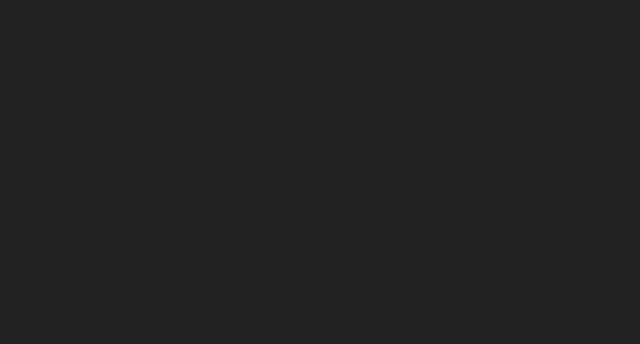
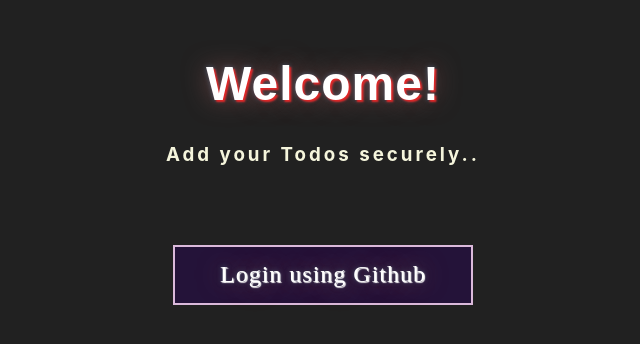
Before and after one commit to Nity-a-priya/todo-frontend, a React (Create React App) app: page /login.html in a window 1280 px wide. Before the commit this address had no page. Shown: the part 194-538 px from the top of the page, without its empty margins (317-957 px from the left). Built offline with nearby package versions, Linux system fonts and the light colour scheme.

Commit message:
add login page

```diff
--- a/src/App.css
+++ b/src/App.css
@@ -1,4 +1,4 @@
-.App {
+/* .App {
   text-align: center;
 }
 
@@ -35,4 +35,4 @@
   to {
     transform: rotate(360deg);
   }
-}
+} */
--- a/src/App.js
+++ b/src/App.js
@@ -7,7 +7,7 @@
   return (
     <BrowserRouter>
       <Routes>
-        <Route path="/login" element={<Login />} />
+        <Route path="/login.html" element={<Login />} />
         <Route path="/" element={<ToDo />} />
       </Routes>
     </BrowserRouter>
--- a/src/components/Delete.jsx
+++ b/src/components/Delete.jsx
@@ -1,6 +1,7 @@
 import { useContext } from "react";
 import ToDoDataContext from "../context/ToDoDataContext";
 import axios from "axios";
+import { getRequest, postReq } from "../helpers/helpers";
 
 const Delete = ({ todo, deleteDisabled }) => {
   const [todoData, setTodoData] = useContext(ToDoDataContext);
@@ -10,8 +11,8 @@
     let body = {
       index: id,
     };
-    const data = await axios.post(method, body);
-    setTodoData(data.data);
+    const data = await postReq(method, body);
+    setTodoData(data);
   };
 
   return (
--- a/src/components/DisplayEachTodo.jsx
+++ b/src/components/DisplayEachTodo.jsx
@@ -3,6 +3,7 @@
 import { useContext, useState } from "react";
 import axios from "axios";
 import ToDoDataContext from "../context/ToDoDataContext";
+import { getRequest, postReq } from "../helpers/helpers";
 
 const DisplayEachTodo = ({
   todo,
@@ -20,8 +21,8 @@
     let body = {
       id: TodoId,
     };
-    const data = await axios.post(method, body);
-    setTodoData(data.data);
+    const data = await postReq(method,body)
+    setTodoData(data);
     let disableID = { [TodoId]: true };
     setDeleteDisability({ ...deleteDisabled, ...disableID });
     setEditDisability({ ...isEditDisabled, ...disableID });
--- a/src/components/Input.jsx
+++ b/src/components/Input.jsx
@@ -3,6 +3,7 @@
 import DataContext from "../context/context";
 import EditContext from "../context/EditContext";
 import ToDoDataContext from "../context/ToDoDataContext";
+import { getRequest, postReq } from "../helpers/helpers";
 
 const Input = ({
   onSubmitData,
@@ -40,14 +41,14 @@
         };
         method = "/edit";
       }
-      const data = await axios.post(method, body);
+      const data = await postReq(method, body);
       setText("");
       setDate("");
       setAddButtonEnability(true);
       setInputDisplay(false);
       setEditStatus({});
       setDeleteDisability({ ...deleteDisabled, [id]: false });
-      setTodoData(data.data);
+      setTodoData(data);
     }
   };
 
--- a/src/components/List.jsx
+++ b/src/components/List.jsx
@@ -58,6 +58,7 @@
   const [calendarTodos, setCalendarTodos] = useState([]);
 
   useEffect(() => {
+    console.log(todoData);
     const datesWiseTodos = getDatesWiseTodos(todoData);
     const sortedDatewiseTodos = sortDates(datesWiseTodos);
     set_no_of_completed(
--- a/src/components/Login.js
+++ b/src/components/Login.js
@@ -1,17 +1,17 @@
 import "../styles/login.css";
 import { Link } from "react-router-dom";
 import { BrowserRouter, Routes, Route } from "react-router-dom";
+import { getRequest } from "../helpers/helpers";
 
 const Login = () => {
   return (
-    <div className="main-div">
-      <h1>Welcome!</h1>
-      <h3>Add your Todos securely..</h3>
-      <button>
-        <Link to="/auth/github" className="a">
+    <div className="main_div">
+      <h1 className="greeting">Welcome!</h1>
+      <h3 className="description">Add your Todos securely..</h3>
+      <button className="login_button">
+        <a href="auth/github" className="a">
           Login using Github
-        </Link>
-        {/* <a href="/auth/github">Login using Github</a> */}
+        </a>
       </button>
     </div>
   );
--- a/src/components/ToDo.js
+++ b/src/components/ToDo.js
@@ -7,13 +7,14 @@
 import "../styles/style.css";
 import Input from "./Input";
 import List from "./List";
+import { getRequest, postReq } from "../helpers/helpers";
 
 const ToDo = () => {
   //   const [data, setData] = useContext(DataContext);
   const [showInput, setInputDisplay] = useState(false);
   const [text, setText] = useState("");
   const [date, setDate] = useState("");
-  const [todoData, setTodoData] = useState(null);
+  const [todoData, setTodoData] = useState([]);
   const [enableAddButton, setAddButtonEnability] = useState(true);
   const [isEdited, setEditStatus] = useState({});
   const [deleteDisabled, setDeleteDisability] = useState({});
@@ -33,9 +34,10 @@
   };
 
   useEffect(() => {
-    const fetchData = () => {
+    const fetchData = async () => {
       try {
-        axios.get("/get").then((response) => setTodoData(response.data));
+        const data = await getRequest("/get");
+        setTodoData(data);
       } catch (error) {
         console.error("Error fetching data:", error);
       }
--- /dev/null
+++ b/src/helpers/helpers.js
@@ -0,0 +1,23 @@
+import axios from "axios";
+
+const getRequest = async (url) => {
+  const response = await axios.get(url);
+  console.log(response.request.responseURL);
+  console.log(response);
+  if (response.request.responseURL !== response.config.url) {
+    window.location.href = response.request.responseURL;
+  } else {
+    return response.data;
+  }
+};
+
+const postReq = async (url, body) => {
+  const response = await axios.post(url, body);
+  if (response.request.responseURL !== response.config.url) {
+    window.location.href = response.request.responseURL;
+  } else {
+    return response.data;
+  }
+};
+
+export { getRequest, postReq };
--- a/src/styles/login.css
+++ b/src/styles/login.css
@@ -1,12 +1,12 @@
-/* body {
+body {
   background-color: #000000e6;
 }
-.main-div {
+.main_div {
   height: 700px;
   text-align: center;
 }
 
-h1 {
+.greeting {
   margin-top: 250px;
   font-size: xxx-large;
   letter-spacing: 1px;
@@ -15,12 +15,12 @@
     0 0 5px rgb(68, 97, 119);
   color: white;
 }
-h3 {
+.description {
   color: beige;
   letter-spacing: 3px;
 }
 
-button {
+.login_button {
   margin-top: 60px;
   width: 300px;
   height: 60px;
@@ -36,7 +36,7 @@
   border: 2px solid #dbb9db;
 }
 
-button:hover {
+.login_button:hover {
   background: rgb(194 179 213);
   text-shadow: 1px 1px 1px rgba(0, 0, 0), 0 0 25px rgb(130, 77, 77),
     0 0 5px rgb(68, 97, 119);
@@ -44,4 +44,4 @@
 
 .a {
   text-decoration: none;
-} */
+}
```
